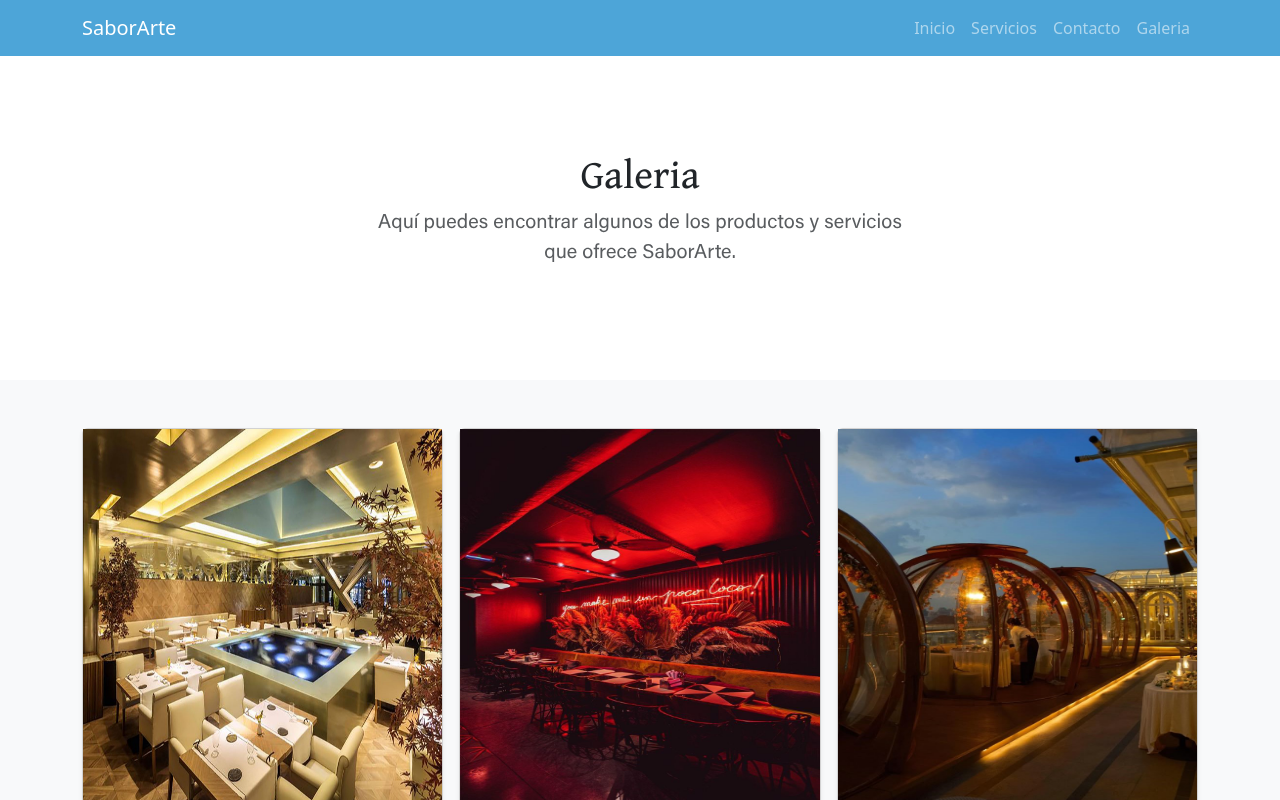
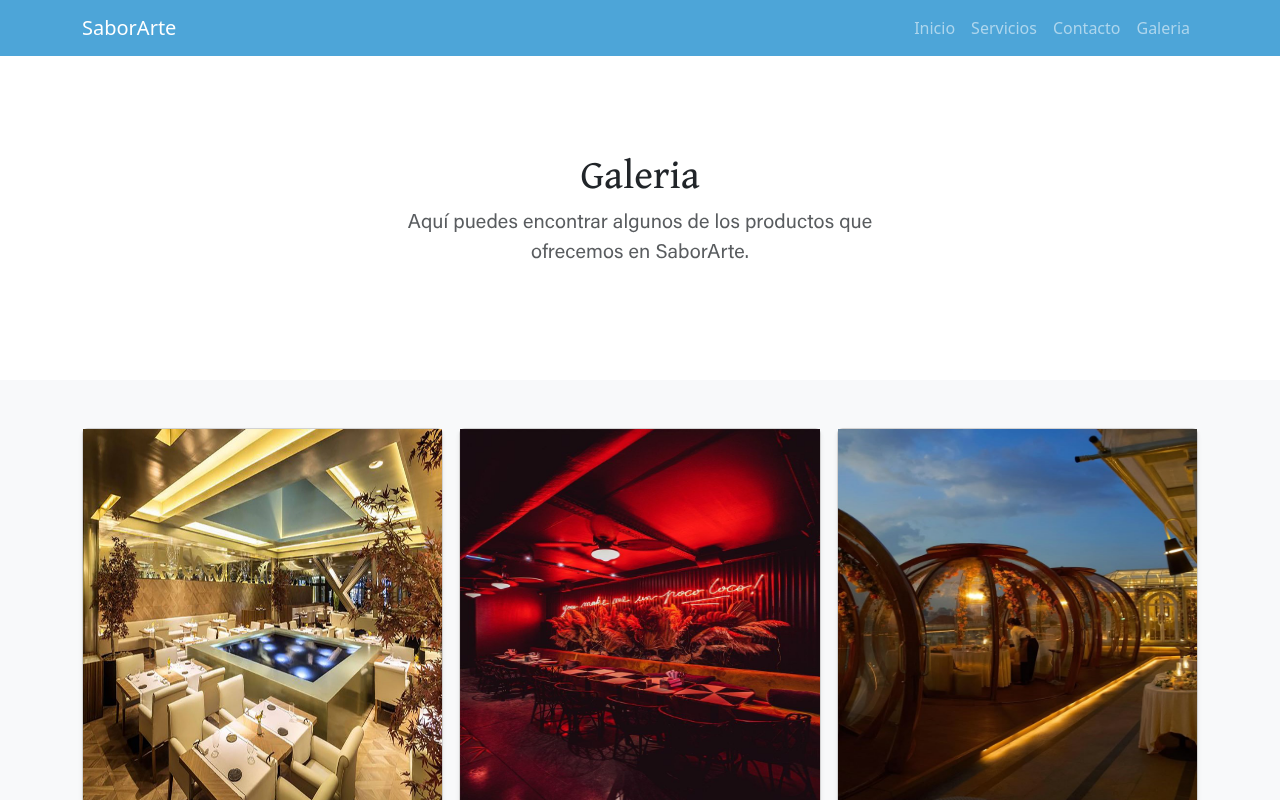
Before and after one commit to NICCCSAMUELCRL/sabor, a plain HTML site: page galeria.html in a window 1280 px wide. Shown: the top 800 px of the page. Drawn offline with nearby package versions, Linux system fonts and the light colour scheme.

Commit message:
cargue galeria

```diff
--- a/galeria.html
+++ b/galeria.html
@@ -37,8 +37,8 @@
           <div class="col-lg-6 col-md-8 mx-auto">
             <h1 class="fw-light">Galeria</h1>
             <p class="lead text-body-secondary">
-              Aquí puedes encontrar algunos de los productos y servicios que
-              ofrece SaborArte.
+              Aquí puedes encontrar algunos de los productos que ofrecemos en
+              SaborArte.
             </p>
           </div>
         </div>
```
